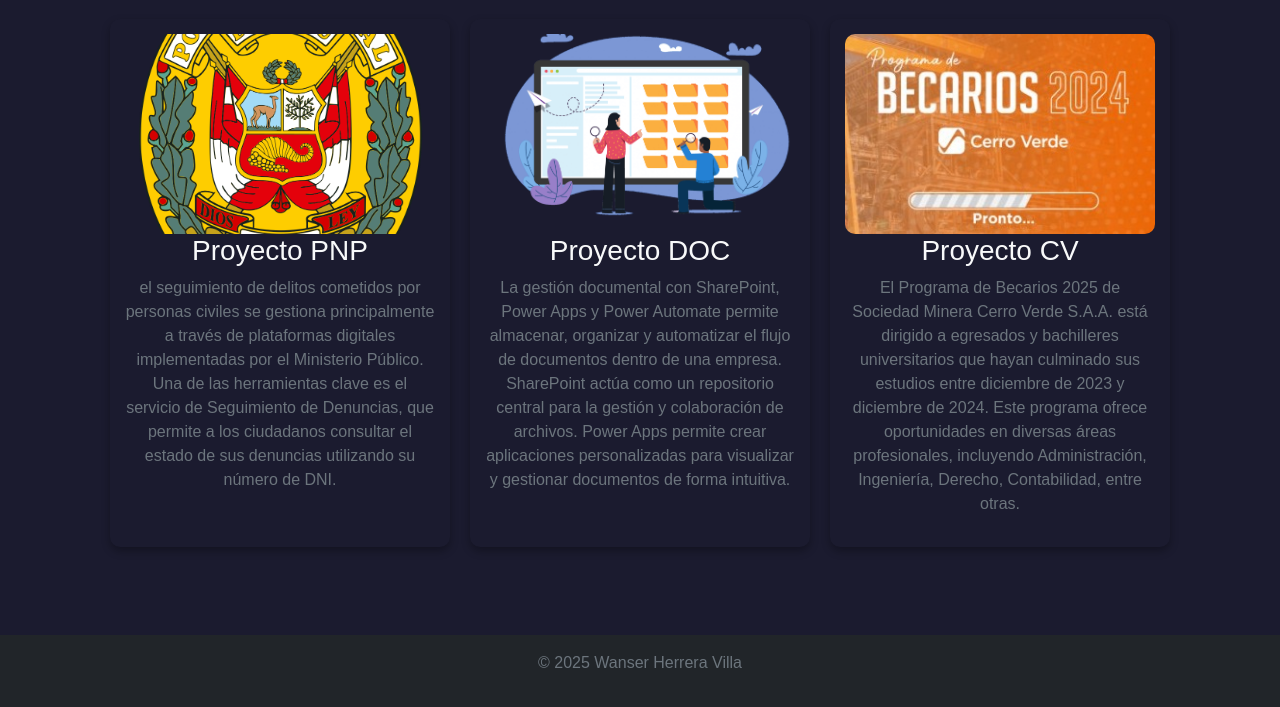
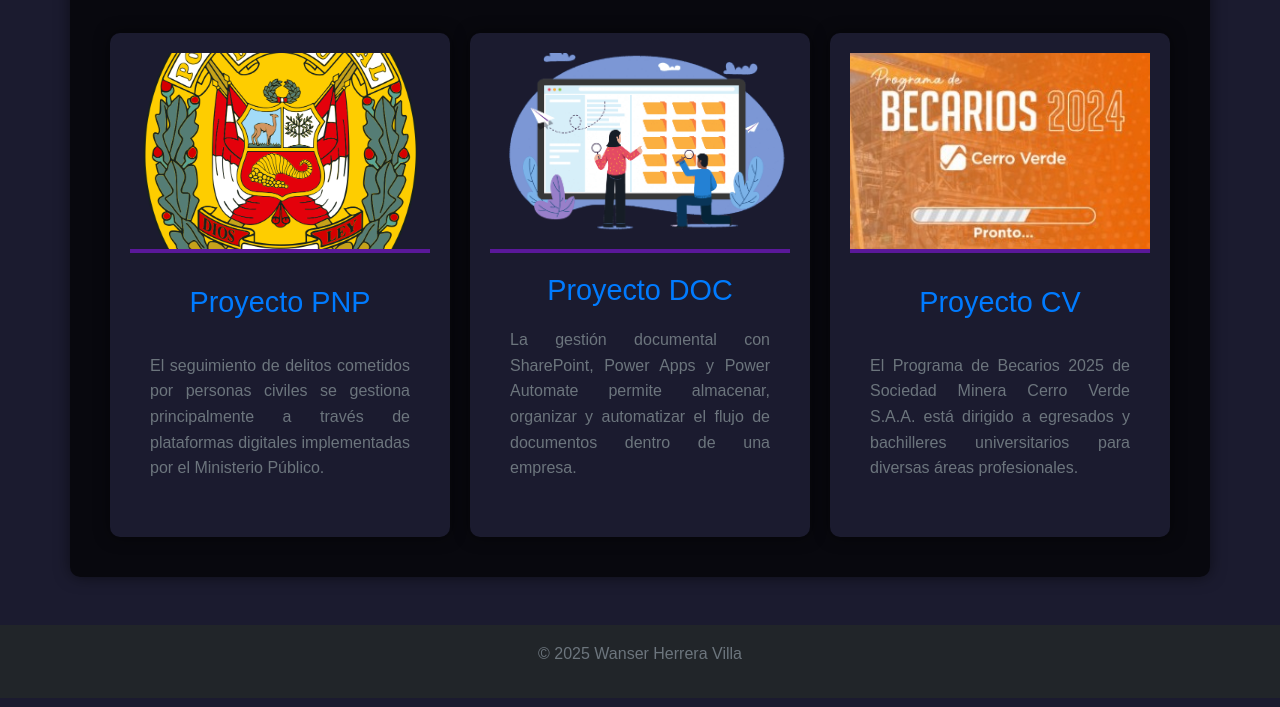
Before and after one commit to wanserherrera/E3, a plain HTML site: page entrega/proyectos.html in a window 1280 px wide. Shown: the part 261-968 px from the top of the page. Drawn offline with nearby package versions, Linux system fonts and the light colour scheme.

Commit message:
Proyecto Final - Wanser Herrera Villa

```diff
--- a/entrega/proyectos.html
+++ b/entrega/proyectos.html
@@ -38,20 +38,20 @@
     <p class="text-secondary">Aquí puedes ver algunos de mis proyectos destacados.</p>
 
     <div class="proyectos">
-            <div class="proyecto">
+        <div class="proyecto-card">
             <img src="../imagenes/pnp.png" alt="Proyecto PNP">
-                <h3 class="text-light">Proyecto PNP</h3>
-                <p class="text-secondary">el seguimiento de delitos cometidos por personas civiles se gestiona principalmente a través de plataformas digitales implementadas por el Ministerio Público. Una de las herramientas clave es el servicio de Seguimiento de Denuncias, que permite a los ciudadanos consultar el estado de sus denuncias utilizando su número de DNI.</p>
+            <h3>Proyecto PNP</h3>
+            <p>El seguimiento de delitos cometidos por personas civiles se gestiona principalmente a través de plataformas digitales implementadas por el Ministerio Público.</p>
         </div>
-            <div class="proyecto">
+        <div class="proyecto-card">
             <img src="../imagenes/doc.png" alt="Proyecto DOC">
-                <h3 class="text-light">Proyecto DOC</h3>
-                <p class="text-secondary">La gestión documental con SharePoint, Power Apps y Power Automate permite almacenar, organizar y automatizar el flujo de documentos dentro de una empresa. SharePoint actúa como un repositorio central para la gestión y colaboración de archivos. Power Apps permite crear aplicaciones personalizadas para visualizar y gestionar documentos de forma intuitiva.</p>
+            <h3>Proyecto DOC</h3>
+            <p>La gestión documental con SharePoint, Power Apps y Power Automate permite almacenar, organizar y automatizar el flujo de documentos dentro de una empresa.</p>
         </div>
-            <div class="proyecto">
-                <img src="../imagenes/cvc.jpg" alt="Proyecto CVC">
-                <h3 class="text-light">Proyecto CV</h3>
-                <p class="text-secondary">El Programa de Becarios 2025 de Sociedad Minera Cerro Verde S.A.A. está dirigido a egresados y bachilleres universitarios que hayan culminado sus estudios entre diciembre de 2023 y diciembre de 2024. Este programa ofrece oportunidades en diversas áreas profesionales, incluyendo Administración, Ingeniería, Derecho, Contabilidad, entre otras. </p>
+        <div class="proyecto-card">
+            <img src="../imagenes/cvc.jpg" alt="Proyecto CV">
+            <h3>Proyecto CV</h3>
+            <p>El Programa de Becarios 2025 de Sociedad Minera Cerro Verde S.A.A. está dirigido a egresados y bachilleres universitarios para diversas áreas profesionales.</p>
         </div>
     </div>
 </main>
@@ -65,4 +65,3 @@
 <script src="https://cdn.jsdelivr.net/npm/bootstrap@5.3.0/dist/js/bootstrap.bundle.min.js"></script>
 </body>
 </html>
-<!-- trabajo de edilson wanser herrera villa-->
--- /dev/null
+++ b/scss/_global.scss
@@ -0,0 +1,73 @@
+@import 'variables';
+
+// Estilos generales para el cuerpo
+body {
+    background-color: $negro-azulado;
+    color: $blanco;
+    font-family: $fuente-principal;
+    margin: 0;
+    padding: 0;
+    box-sizing: border-box;
+}
+
+h1, h2, h3 {
+    color: $azul-electrico;
+    margin-bottom: $espaciado-general;
+}
+
+p {
+    color: $gris;
+    font-size: $texto-size;
+    line-height: 1.6;
+}
+
+.container {
+    padding: $espaciado-general;
+    box-shadow: $sombra-general;
+    background: rgba(0, 0, 0, 0.7);
+    border-radius: 10px;
+}
+
+// Botones
+button, .btn {
+    background-color: $azul-electrico;
+    color: $blanco;
+    border: none;
+    padding: 10px 20px;
+    border-radius: 5px;
+    transition: background-color 0.3s;
+
+    &:hover {
+        background-color: darken($azul-electrico, 10%);
+    }
+}
+
+// Navbar
+.navbar {
+    background-color: $purpura-oscuro;
+
+    .nav-link {
+        color: $blanco !important;
+        &:hover {
+            color: $verde-neon !important;
+        }
+    }
+}
+
+// Footer
+footer {
+    background-color: $purpura-oscuro;
+    text-align: center;
+    padding: $espaciado-general;
+    color: $blanco;
+}
+
+// Media Queries
+@media (max-width: 768px) {
+    .container {
+        padding: 10px;
+    }
+    h1 {
+        font-size: $subtitulo-size;
+    }
+}
--- /dev/null
+++ b/scss/_variables.scss
@@ -0,0 +1,21 @@
+// Variables de colores
+$azul-electrico: #007BFF;
+$purpura-oscuro: #5A189A;
+$negro-azulado: #1B1B2F;
+$verde-neon: #00E676;
+$blanco: #FFFFFF;
+$gris: #6C757D;
+
+// Tipografía
+$fuente-principal: Arial, sans-serif;
+
+// Tamaños de fuente
+$titulo-size: 2.5rem;
+$subtitulo-size: 1.8rem;
+$texto-size: 1rem;
+
+// Espaciado
+$espaciado-general: 20px;
+
+// Sombra
+$sombra-general: 0 0 15px rgba(0, 0, 0, 0.5);
--- a/scss/style.scss
+++ b/scss/style.scss
@@ -1,89 +1,48 @@
-// Definimos las variables de colores
-$azul-electrico: #007BFF;
-$purpura-oscuro: #5A189A;
-$negro-azulado: #1B1B2F;
-$verde-neon: #00E676;
-$blanco: #FFFFFF;
-$gris: #6C757D;
+@import 'variables';
+@import 'global';
 
-// Estilos generales
-body {
+.proyectos {
+  display: grid;
+  grid-template-columns: repeat(auto-fit, minmax(300px, 1fr));
+  gap: $espaciado-general;
+  padding: $espaciado-general;
+  text-align: center;
+
+  .proyecto-card {
     background-color: $negro-azulado;
-    color: $blanco;
-    font-family: Arial, sans-serif;
+    border-radius: 10px;
+    box-shadow: $sombra-general;
+    overflow: hidden;
+    transition: transform 0.3s ease-in-out;
+    display: flex;
+    flex-direction: column;
+    justify-content: space-between;
+    align-items: center;
+    padding: $espaciado-general;
+
+    &:hover {
+      transform: scale(1.05);
     }
 
-h1, h2, h3 {
+    img {
+      width: 100%;
+      height: 200px; // Altura fija para las imágenes
+      object-fit: cover; // Ajusta la imagen para que todas tengan el mismo tamaño sin distorsión
+      border-bottom: 4px solid $purpura-oscuro;
+    }
+
+    h3 {
+      font-size: $subtitulo-size;
       color: $azul-electrico;
+      margin: $espaciado-general 0;
+      text-align: center;
     }
 
     p {
+      font-size: $texto-size;
       color: $gris;
-}
-
-// Navbar
-.navbar {
-    background-color: $purpura-oscuro !important;
-
-    .nav-link {
-        color: $blanco !important;
-
-        &:hover {
-            color: $verde-neon !important;
+      padding: 0 $espaciado-general $espaciado-general;
+      text-align: justify; // Justificación de texto
     }
   }
 }
-
-// Botones
-.btn-primary {
-    background-color: $azul-electrico;
-    border: none;
-
-    &:hover {
-        background-color: darken($azul-electrico, 10%);
-    }
-}
-
-// Secciones generales
-.container {
-    padding: 20px;
-}
-
-// Footer
-footer {
-    background-color: $purpura-oscuro;
-    text-align: center;
-    padding: 15px;
-    color: $blanco;
-}
-
-// Media Queries
-@media (max-width: 768px) {
-    .container {
-        padding: 10px;
-    }
-}
-
-// Estilos para la sección de proyectos
-.proyectos {
-    display: grid;
-    grid-template-columns: repeat(auto-fit, minmax(250px, 1fr));
-    gap: 20px;
-    justify-content: center;
-    padding: 20px;
-
-    .proyecto {
-        background-color: $negro-azulado;
-        padding: 15px;
-        border-radius: 10px;
-        text-align: center;
-        box-shadow: 0px 4px 8px rgba(0, 0, 0, 0.3);
-
-        img {
-            width: 100%; // Se ajusta automáticamente al contenedor
-            height: 200px; // Tamaño fijo para todas las imágenes
-            object-fit: cover; // Evita distorsión
-            border-radius: 10px;
-        }
-    }
-}
```
Also changed, not shown: css/main.css, 1 other file. Lines whose indentation alone changed are shown as unchanged.
